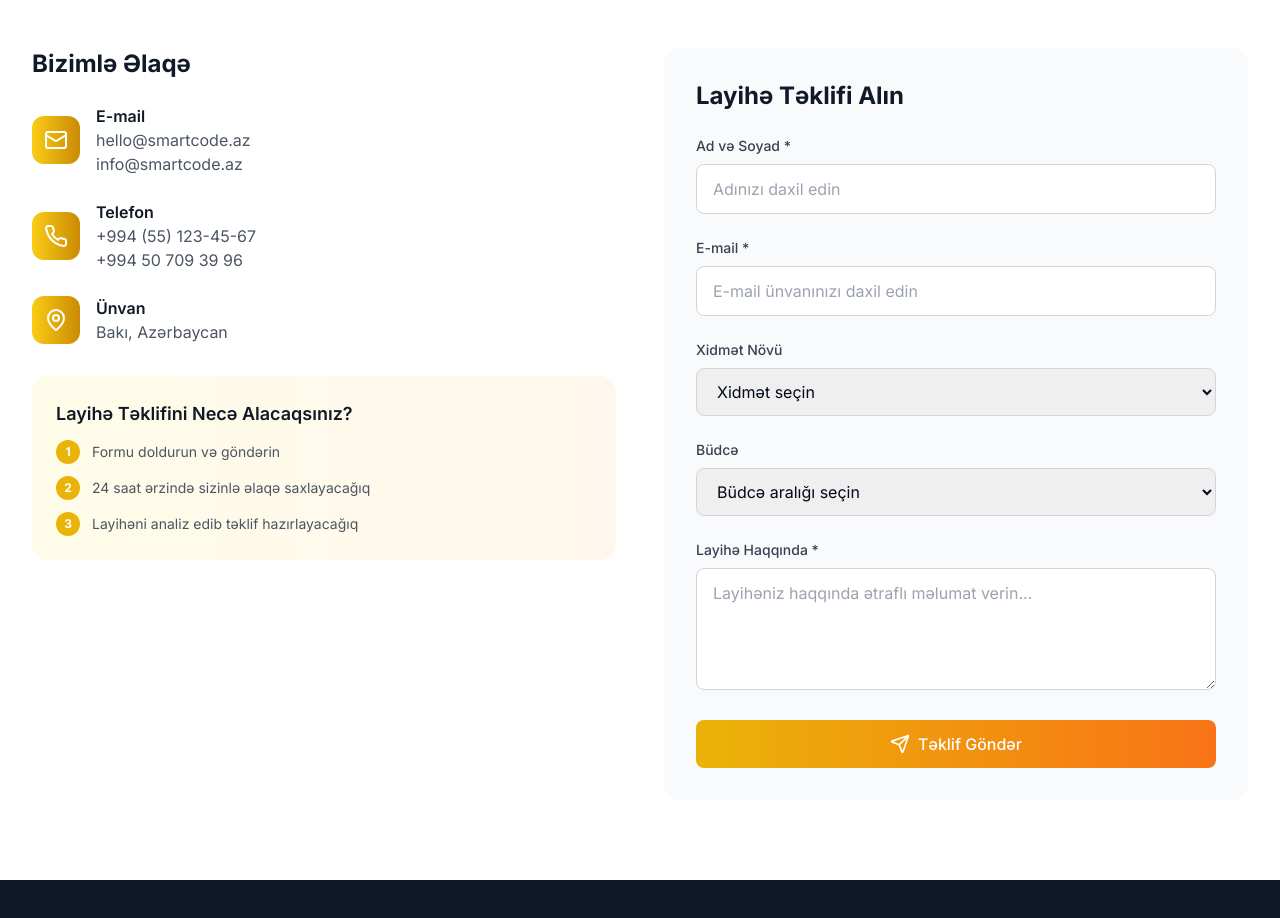
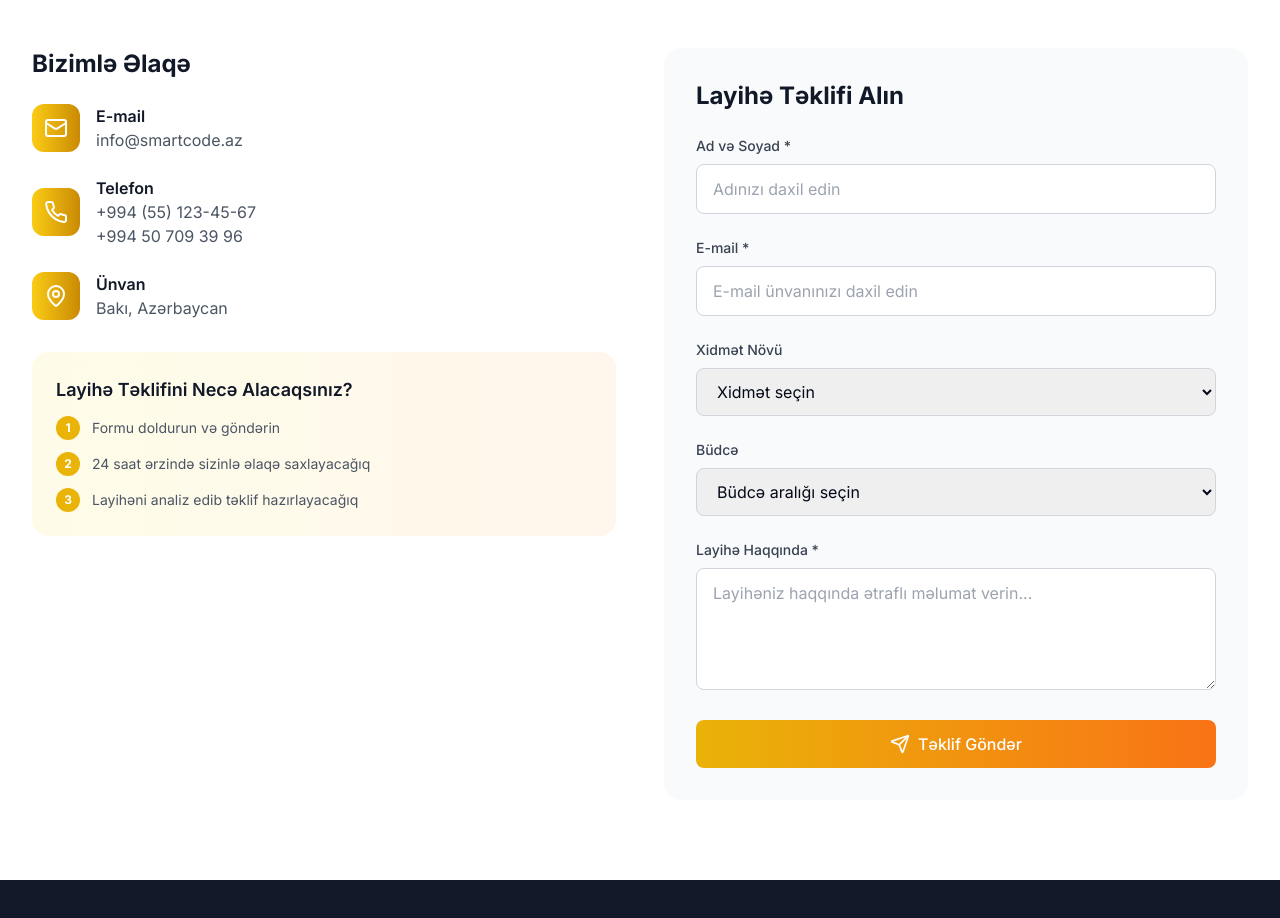
Before and after one commit to bayramlibahram/style-unleashed-genesis, a React (Vite) app: page / in a window 1280 px wide. Shown: the part 4720-5638 px from the top of the page. Built offline with nearby package versions, Linux system fonts and the light colour scheme.

Commit message:
Remove Selected Email Element

```diff
--- a/src/components/Contact.tsx
+++ b/src/components/Contact.tsx
@@ -65,7 +65,6 @@ const Contact = () => {
                   <div>
                     <div className="font-semibold text-gray-900">E-mail</div>
                     <div className="text-gray-600">
-                      <div>hello@smartcode.az</div>
                       <div>info@smartcode.az</div>
                     </div>
                   </div>
```
